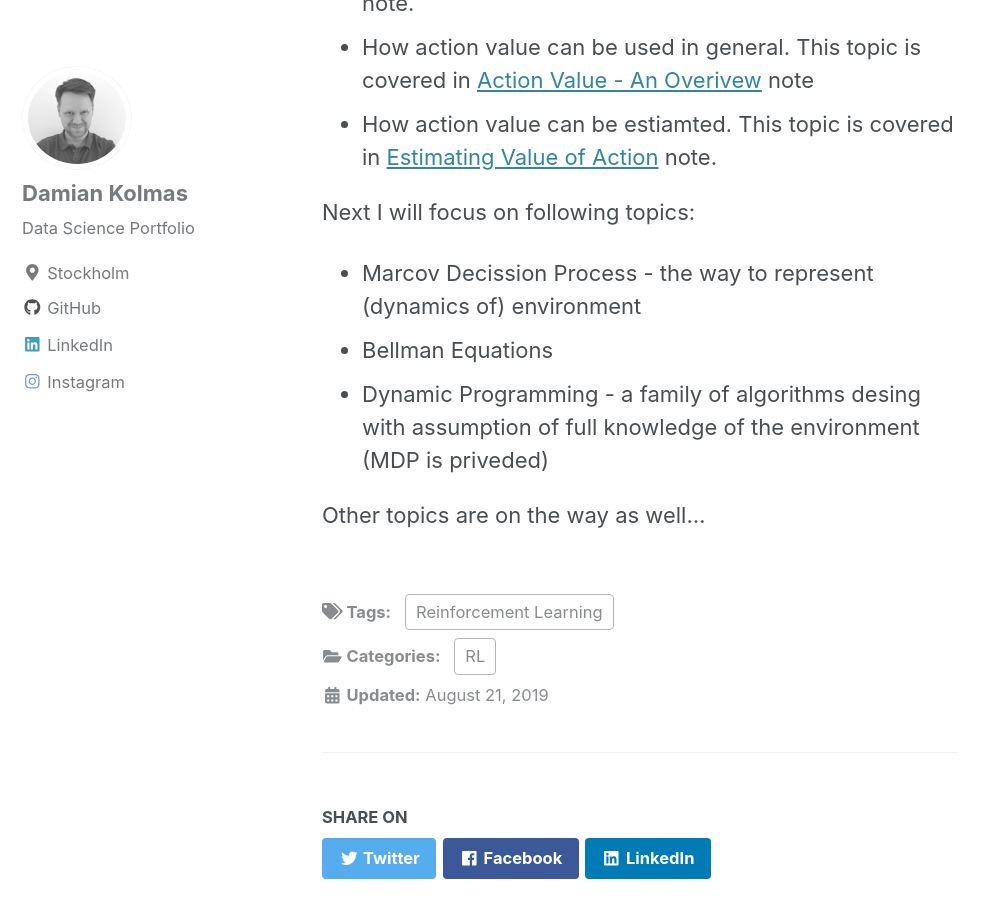
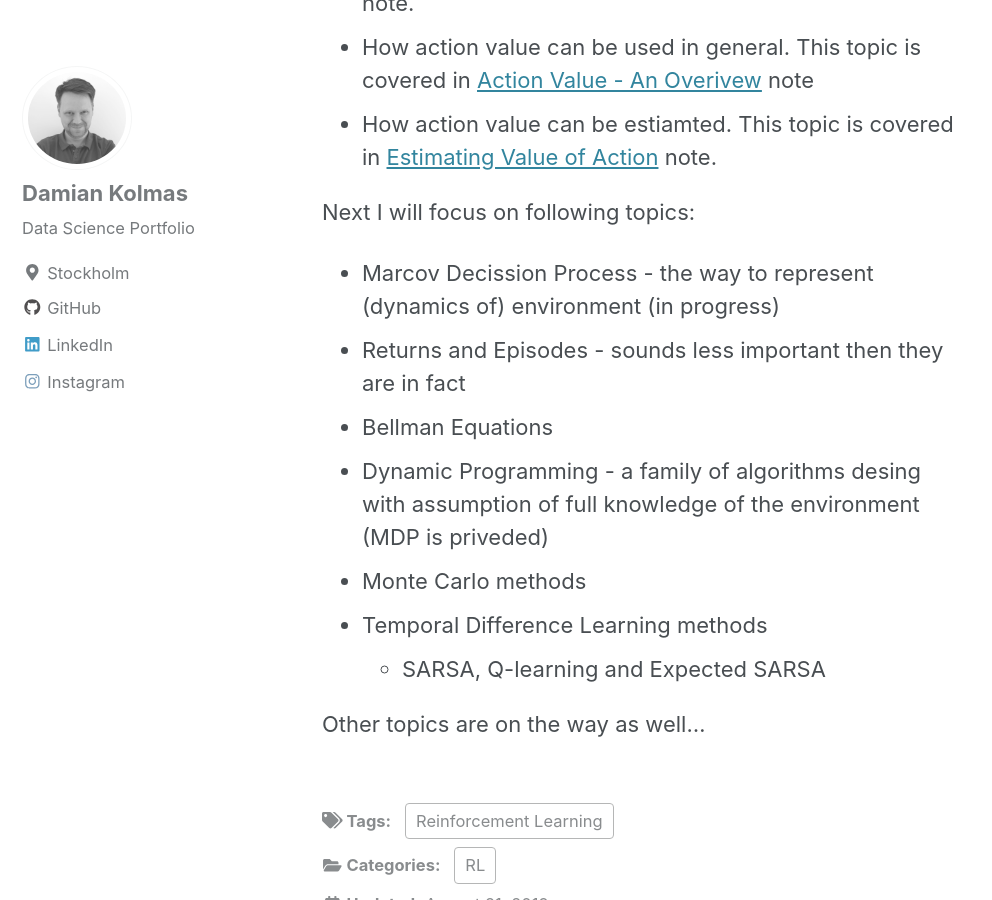
Before and after one commit to DKolmas/DKolmas.github.io, a Jekyll site: the page built from _posts/2019-08-21-Road-Map-Of-Learning.md, in a window 1280 px wide and 900 px high, scrolled down 409 px. Shown: the whole window, without its empty margins (0-992 px from the left). Built offline with Jekyll 4.4.1, drawn with Linux system fonts in a browser that asks for light colours; cached includes are drawn as plain includes.

Commit message:
addin future notes to complete

```diff
--- a/_posts/2019-08-21-Road-Map-Of-Learning.md
+++ b/_posts/2019-08-21-Road-Map-Of-Learning.md
@@ -14,8 +14,12 @@ So far I have covered following topics:
 
 
 Next I will focus on following topics:
- * Marcov Decission Process - the way to represent (dynamics of) environment
+ * Marcov Decission Process - the way to represent (dynamics of) environment (in progress)
+ * Returns and Episodes - sounds less important then they are in fact
  * Bellman Equations
  * Dynamic Programming - a family of algorithms desing with assumption of full knowledge of the environment (MDP is priveded)
+ * Monte Carlo methods
+ * Temporal Difference Learning methods
+   * SARSA, Q-learning and Expected SARSA
 
 Other topics are on the way as well...
```
